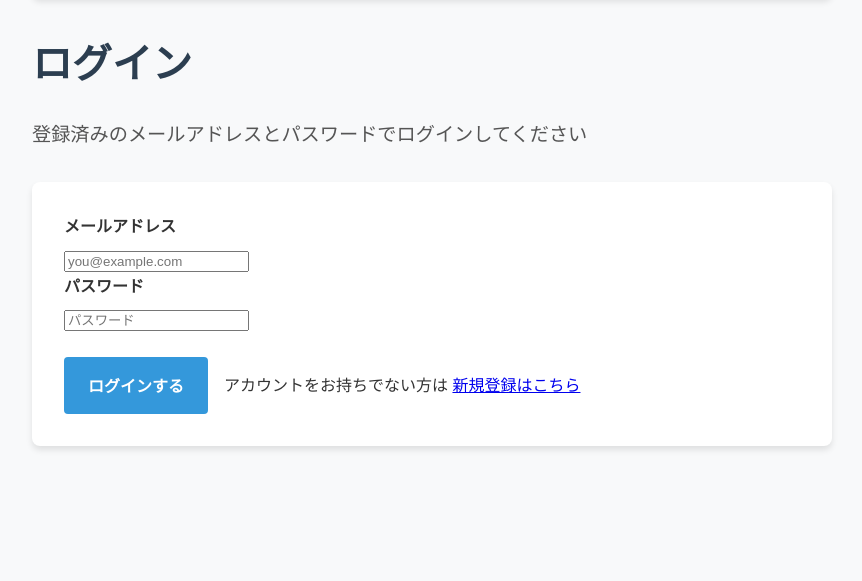
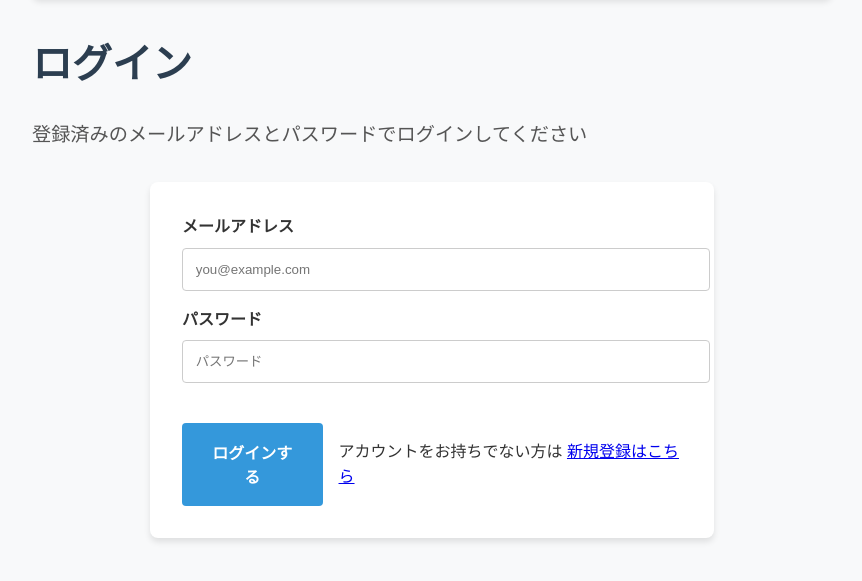
Before and after one commit to min151024/mrseoai, a Flask app: page /login in a window 1280 px wide. Shown: the part 106-687 px from the top of the page, without its empty margins (208-1070 px from the left). Run offline with Flask 3, Linux system fonts and the light colour scheme; some libraries are stand-ins or nearby versions.

Commit message:
del noneed

```diff
--- a/static/style.css
+++ b/static/style.css
@@ -138,6 +138,40 @@ button[type="submit"]:hover {
     background-color: #2980b9;
 }
 
+
+form#login-form {
+    background: white;
+    padding: 2rem;
+    border-radius: 8px;
+    box-shadow: 0 4px 6px rgba(0, 0, 0, 0.1);
+    max-width: 500px;
+    margin: 2rem auto;
+}
+
+#login-form input[type="email"],
+#login-form input[type="password"] {
+    width: 100%;
+    padding: 0.8rem;
+    margin-bottom: 1rem;
+    border: 1px solid #ccc;
+    border-radius: 4px;
+}
+
+#login-form button {
+    background-color: #3498db;
+    color: white;
+    padding: 0.8rem 1.5rem;
+    border: none;
+    border-radius: 4px;
+    font-weight: bold;
+    cursor: pointer;
+}
+
+#login-form button:hover {
+    background-color: #2980b9;
+}
+
+
 nav {
     display: flex;
     justify-content: space-between;
--- a/templates/login.html
+++ b/templates/login.html
@@ -12,7 +12,7 @@
     <nav>
         <h1>Mr.SEO AI</h1>
         <a href="{{ url_for('register') }}">新規登録</a>
-        <a href="/">トップ</a>
+        <a href="{{ url_for('index') }}">トップ</a>
     </nav>
 
     <h1>ログイン</h1>
--- a/templates/register.html
+++ b/templates/register.html
@@ -12,7 +12,7 @@
     <nav>
         <h1>Mr.SEO AI</h1>
         <a href="{{ url_for('login') }}">ログイン</a>
-        <a href="/">トップ</a>
+        <a href="{{ url_for('index') }}">トップ</a>
     </nav>
 
     <h1>ユーザー登録</h1>
@@ -27,11 +27,9 @@
 
         <div class="button-group">
             <button type="submit">登録する</button>
-            <a href="{{ url_for('login') }}" class="secondary-button">ログインページへ</a>
+            <p>すでにアカウントをお持ちの方は <a href="{{ url_for('login') }}">ログインはこちら</a></p>
         </div>
     </form>
-    <p>すでにアカウントをお持ちの方は <a href="{{ url_for('login') }}">ログインはこちら</a></p>
-
 
     <script>
         const provider = new firebase.auth.GoogleAuthProvider();
```
